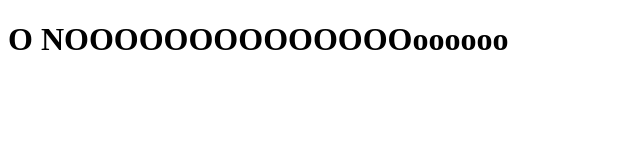
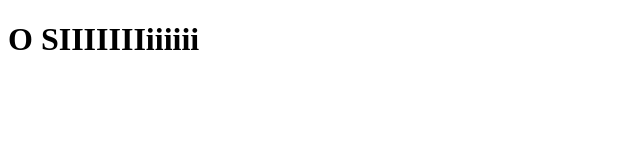
Before and after one commit to Exzidi/verdolaga, a plain HTML site: page index.html in a window 1280 px wide. Shown: the whole page, without its empty margins (0-640 px from the left). Drawn offline with Linux system fonts and the light colour scheme.

Commit message:
Se subio

```diff
--- a/index.html
+++ b/index.html
@@ -6,6 +6,6 @@
     <title>Document</title>
 </head>
 <body>
-    <h1>O NOOOOOOOOOOOOOOoooooo</h1>
+    <h1>O SIIIIIIIiiiiii</h1>
 </body>
 </html>
```
Also changed, not shown: 1 other file.
